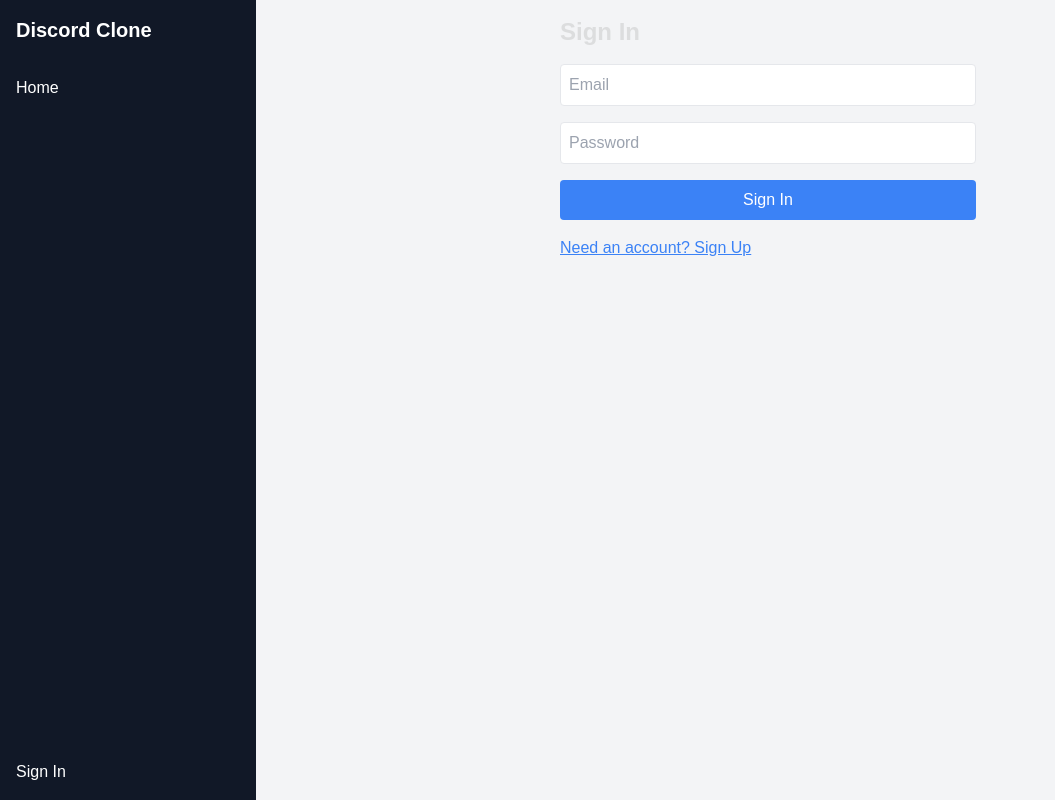
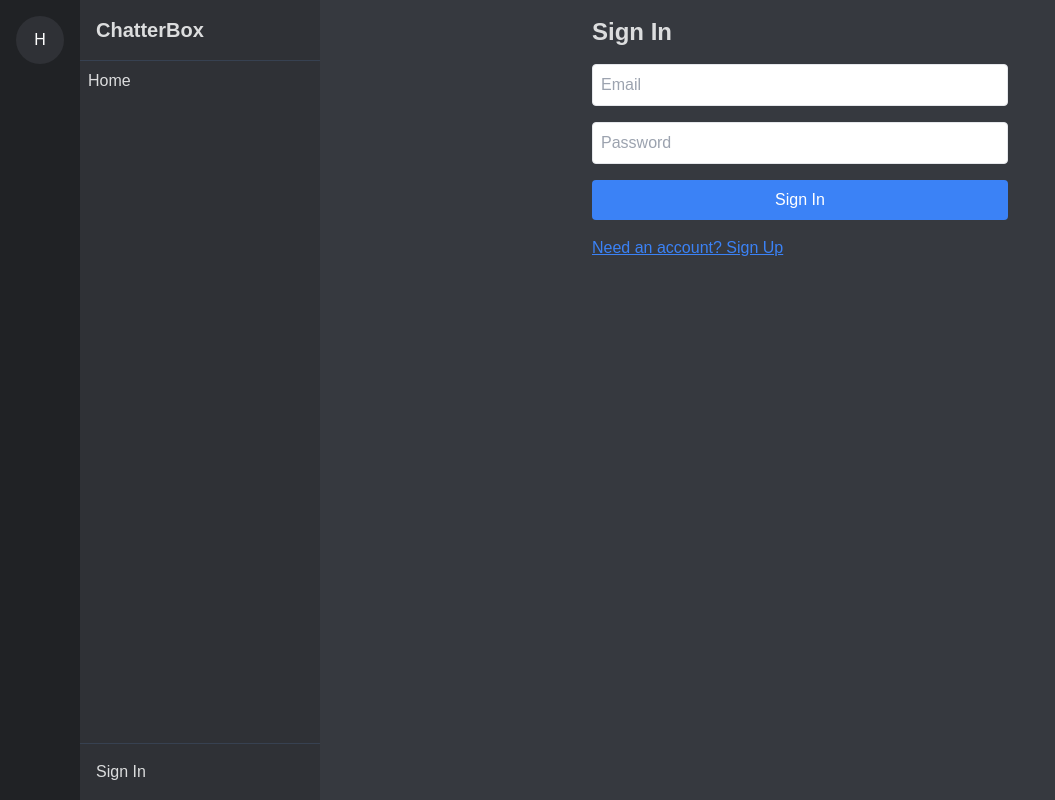
Before and after one commit to zeusmadeit/chatterbox, a Next.js app: page /auth in a window 1280 px wide. Shown: the whole page, without its empty margins (0-1055 px from the left). Built offline with nearby package versions, Linux system fonts and the light colour scheme; no server answers.

Commit message:
Refactor the Layout Component

```diff
--- a/app/globals.css
+++ b/app/globals.css
@@ -3,8 +3,18 @@
 @tailwind utilities;
 
 :root {
-  --background: #ffffff;
-  --foreground: #171717;
+  --background: #36393f;
+  --channelsbg: #2f3136;
+  --serversbg: #202225;
+  --text-normal: #dcddde;
+  --text-muted: #72767d;
+  --text-link: #00b0f4;
+  --channeltextarea-background: #40444b;
+}
+
+body {
+  color: var(--text-normal);
+  background: var(--background);
 }
 
 @media (prefers-color-scheme: dark) {
--- a/components/Layout.tsx
+++ b/components/Layout.tsx
@@ -10,28 +10,41 @@ interface LayoutProps {
 }
 
 const Layout: React.FC<LayoutProps> = ({ children }) => {
-  const { user } = useAuth();
+  const {user} = useAuth();
 
   return (
-    <div className="flex h-screen bg-gray-100">
-      {/* Sidebar */}
-      <div className="w-16 md:w-64 bg-gray-900 text-white flex flex-col">
-        <div className="p-4">
-          <h1 className="text-xl font-bold">Discord Clone</h1>
+    <div className="flex h-screen bg-[var(--background)]">
+      {/* Servers sidebar */}
+      <div className="w-16 md:w-20 bg-[var(--serversbg)] flex flex-col items-center py-4 space-y-4">
+        {/* Home button */}
+        <Link href="/" className="w-12 h-12 bg-[var(--channelsbg)] rounded-full flex items-center justify-center text-white hover:bg-[var(--text-link)]">
+          H
+        </Link>
+        {/* Server list would go here */}
+      </div>
+
+      {/* Channels sidebar */}
+      <div className="w-60 bg-[var(--channelsbg)] text-[var(--text-normal)] flex flex-col">
+        <div className="p-4 border-b border-gray-700">
+          <h1 className="text-xl font-bold">ChatterBox</h1>
         </div>
-        <nav className="flex-1">
-          <Link href="/" className="block p-4 hover:bg-gray-800">Home</Link>
+        <nav className="flex-1 overflow-y-auto">
+          <Link href="/" className="block p-2 hover:bg-gray-700">Home</Link>
           {user && (
             <>
-              <Link href="/servers" className="block p-4 hover:bg-gray-800">Servers</Link>
-              <Link href="/direct-messages" className="block p-4 hover:bg-gray-800">Direct Messages</Link>
+              <Link href="/servers" className="block p-2 hover:bg-gray-700">Servers</Link>
+              <Link href="/direct-messages" className="block p-2 hover:bg-gray-700">Direct Messages</Link>
             </>
           )}
         </nav>
         {user ? (
-          <button onClick={() => signOut(auth)} className="p-4 hover:bg-gray-800">Sign Out</button>
+          <div className="p-4 border-t border-gray-700 flex items-center">
+            <img src={user.photoURL || '/default-avatar.png'} alt="User avatar" className="w-8 h-8 rounded-full mr-2" />
+            <span>{user.displayName || user.email}</span>
+            <button onClick={() => signOut(auth)} className="ml-auto text-[var(--text-muted)] hover:text-[var(--text-normal)]">Sign Out</button>
+          </div>
         ) : (
-          <Link href="/auth" className="p-4 hover:bg-gray-800">Sign In</Link>
+          <Link href="/auth" className="p-4 border-t border-gray-700 hover:bg-gray-700">Sign In</Link>
         )}
       </div>
 
```
